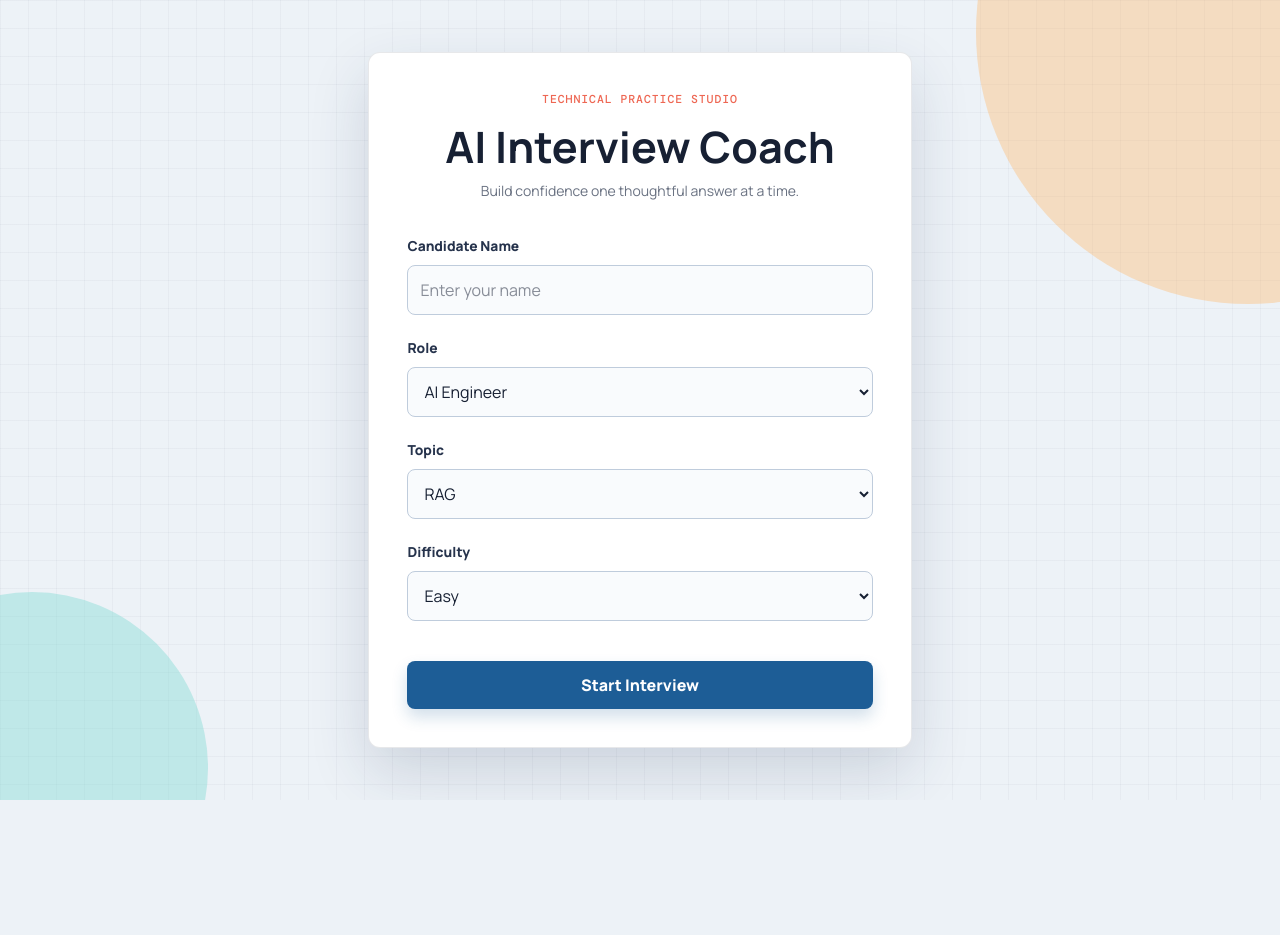
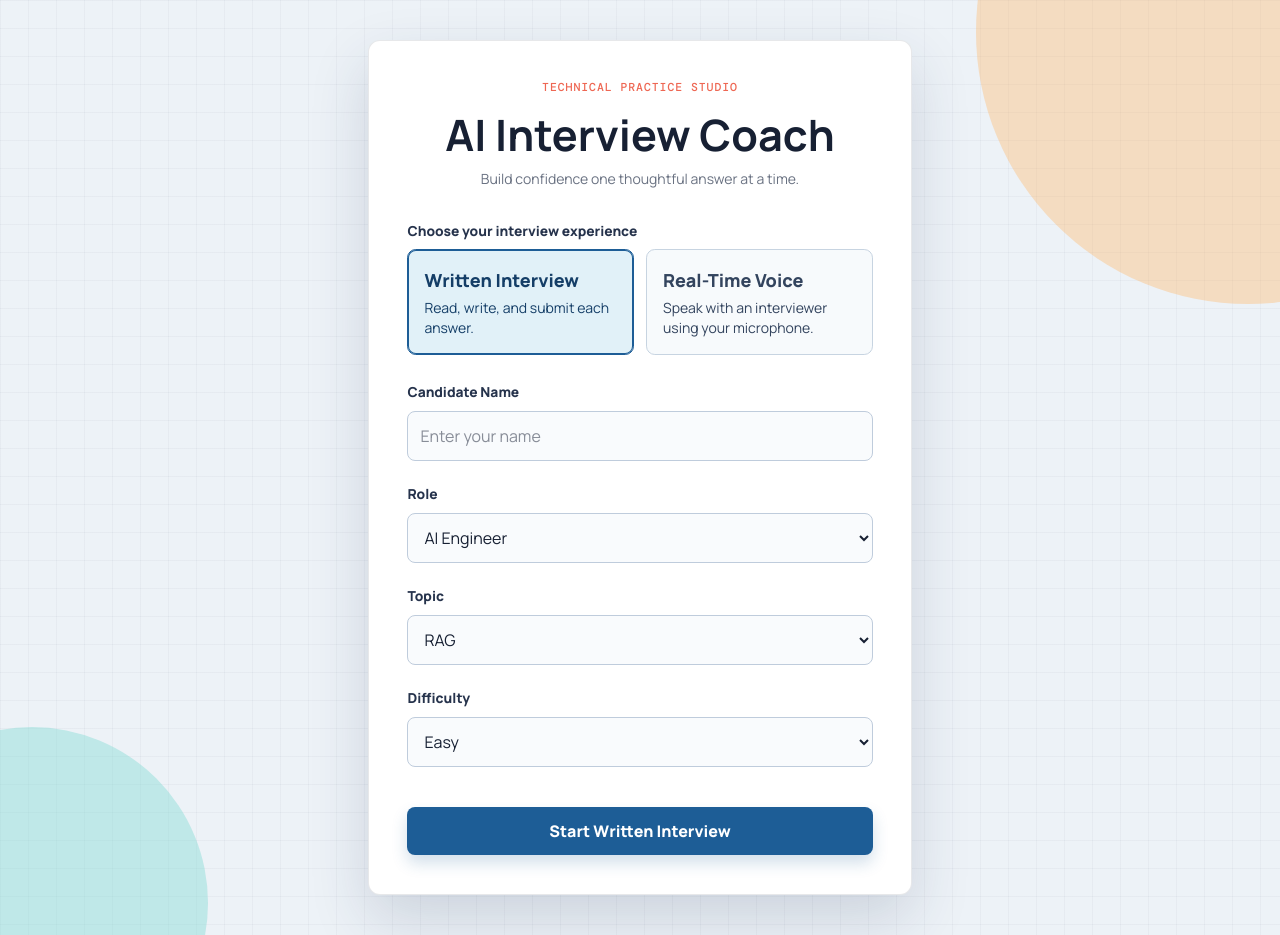
Before and after one commit to spqdot/ai-interview-coach, a React app in the folder frontend/: page / in a window 1280 px wide. Before the commit the page ends 800 px from the top, so only its background shows below. Built offline with nearby package versions, Linux system fonts and the light colour scheme; the HTML template or start-up script is replaced by a standard one.

Commit message:
Add written and real-time voice interview modes

```diff
--- a/frontend/src/components/AnswerBox.jsx
+++ b/frontend/src/components/AnswerBox.jsx
@@ -1,6 +1,16 @@
 import { useEffect, useRef, useState } from "react";
 
-function AnswerBox({ answer, setAnswer, onSubmit, onStopInterview, loading, questionNumber }) {
+function AnswerBox({
+    answer,
+    setAnswer,
+    onSubmit,
+    onStopInterview,
+    loading,
+    questionNumber,
+    questionKey,
+    speechLanguage = "en-US",
+    voiceOnly = false,
+}) {
     const recognitionRef = useRef(null);
     const pauseTimerRef = useRef(null);
     const finalTranscriptRef = useRef("");
@@ -26,7 +36,7 @@ function AnswerBox({ answer, setAnswer, onSubmit, onStopInterview, loading, ques
         }
 
         const recognition = new SpeechRecognition();
-        recognition.lang = "en-US";
+        recognition.lang = speechLanguage;
         recognition.continuous = true;
         recognition.interimResults = true;
 
@@ -94,7 +104,7 @@ function AnswerBox({ answer, setAnswer, onSubmit, onStopInterview, loading, ques
             clearTimeout(pauseTimerRef.current);
             recognition.abort();
         };
-    }, [setAnswer]);
+    }, [setAnswer, speechLanguage]);
 
     useEffect(() => {
         clearTimeout(pauseTimerRef.current);
@@ -107,7 +117,7 @@ function AnswerBox({ answer, setAnswer, onSubmit, onStopInterview, loading, ques
         if (recognitionRef.current) {
             recognitionRef.current.abort();
         }
-    }, [questionNumber]);
+    }, [questionKey || questionNumber]);
 
     const startListening = () => {
         if (loading || isListening || submissionStartedRef.current) {
@@ -151,7 +161,7 @@ function AnswerBox({ answer, setAnswer, onSubmit, onStopInterview, loading, ques
         <div className="answer-box mt-6">
 
             <label className="block font-semibold mb-2">
-                Your Answer
+                {voiceOnly ? "Your response" : "Your Answer"}
             </label>
 
             {voiceSupported ? (
@@ -162,7 +172,7 @@ function AnswerBox({ answer, setAnswer, onSubmit, onStopInterview, loading, ques
                         disabled={loading || isListening || submissionStartedRef.current}
                         className="voice-button w-full border border-blue-600 text-blue-700 rounded-lg p-3 hover:bg-blue-50 disabled:border-gray-300 disabled:text-gray-400 disabled:bg-gray-100"
                     >
-                        {isListening ? "🔴 Listening..." : "🎤 Speak"}
+                        {isListening ? "🔴 Listening..." : voiceOnly ? "🎤 Start speaking" : "🎤 Speak"}
                     </button>
 
                     {isListening && (
@@ -197,6 +207,15 @@ function AnswerBox({ answer, setAnswer, onSubmit, onStopInterview, loading, ques
                 </p>
             )}
 
+            {voiceOnly ? (
+                <div className="voice-transcript min-h-28 p-4">
+                    {answer || (
+                        <span className="text-gray-400">
+                            Your live response will appear here while you speak.
+                        </span>
+                    )}
+                </div>
+            ) : (
                 <textarea
                     value={answer}
                     onChange={(e) => setAnswer(e.target.value)}
@@ -205,7 +224,9 @@ function AnswerBox({ answer, setAnswer, onSubmit, onStopInterview, loading, ques
                     className="w-full border rounded-lg p-4 resize-none focus:outline-none focus:ring-2 focus:ring-blue-500"
                     disabled={loading || isListening}
                 />
+            )}
 
+            {!voiceOnly && (
                 <button
                     onClick={onSubmit}
                     disabled={loading || isListening || !answer.trim() || submissionStartedRef.current}
@@ -213,6 +234,7 @@ function AnswerBox({ answer, setAnswer, onSubmit, onStopInterview, loading, ques
                 >
                     {loading ? "Evaluating..." : "Submit Answer"}
                 </button>
+            )}
 
             <button
                 type="button"
--- a/frontend/src/pages/Home.jsx
+++ b/frontend/src/pages/Home.jsx
@@ -7,6 +7,8 @@ function Home() {
     const [role, setRole] = useState("AI Engineer");
     const [topic, setTopic] = useState("RAG");
     const [difficulty, setDifficulty] = useState("Easy");
+    const [mode, setMode] = useState("written");
+    const [speechLanguage, setSpeechLanguage] = useState("en-US");
 
     const [loading, setLoading] = useState(false);
 
@@ -35,9 +37,12 @@ function Home() {
             navigate("/interview", {
                 state: {
                     ...response.data,
+                    candidate_name: candidateName,
                     role: role,
                     topic: topic,
                     difficulty: difficulty,
+                    mode: mode,
+                    speechLanguage: speechLanguage,
                 },
             });
 
@@ -77,6 +82,35 @@ function Home() {
                 <p className="text-center text-gray-500 text-sm mb-8">
                     Build confidence one thoughtful answer at a time.
                 </p>
+
+
+                <div className="mb-6">
+                    <p className="field-label mb-2">Choose your interview experience</p>
+
+                    <div className="grid grid-cols-1 sm:grid-cols-2 gap-3">
+                        <button
+                            type="button"
+                            onClick={() => setMode("written")}
+                            className={`mode-card text-left p-4 ${
+                                mode === "written" ? "mode-card-active" : ""
+                            }`}
+                        >
+                            <span className="block text-lg font-extrabold">Written Interview</span>
+                            <span className="block text-sm mt-1">Read, write, and submit each answer.</span>
+                        </button>
+
+                        <button
+                            type="button"
+                            onClick={() => setMode("voice")}
+                            className={`mode-card text-left p-4 ${
+                                mode === "voice" ? "mode-card-active" : ""
+                            }`}
+                        >
+                            <span className="block text-lg font-extrabold">Real-Time Voice</span>
+                            <span className="block text-sm mt-1">Speak with an interviewer using your microphone.</span>
+                        </button>
+                    </div>
+                </div>
 
 
                 <div className="space-y-5">
@@ -210,6 +244,26 @@ function Home() {
                         </select>
                     </div>
 
+                    {mode === "voice" && (
+                        <div>
+                            <label className="field-label">
+                                Voice Language
+                            </label>
+
+                            <select
+                                className="form-control w-full border rounded-lg p-3 mt-2"
+                                value={speechLanguage}
+                                onChange={(e) => setSpeechLanguage(e.target.value)}
+                            >
+                                <option value="en-US">English</option>
+                                <option value="bn-BD">Bengali</option>
+                                <option value="hi-IN">Hindi</option>
+                                <option value="es-ES">Spanish</option>
+                                <option value="fr-FR">French</option>
+                            </select>
+                        </div>
+                    )}
+
 
                     {/* Start Interview Button */}
                     <button
@@ -223,7 +277,9 @@ function Home() {
                     >
                         {loading
                             ? "Starting Interview..."
-                            : "Start Interview"
+                            : mode === "voice"
+                                ? "Start Real Interview"
+                                : "Start Written Interview"
                         }
                     </button>
 
--- a/frontend/src/pages/Interview.jsx
+++ b/frontend/src/pages/Interview.jsx
@@ -24,20 +24,27 @@ function Interview() {
 
     const [answer, setAnswer] = useState("");
     const [loading, setLoading] = useState(false);
+    const [voiceStage, setVoiceStage] = useState(
+        state?.mode === "voice" ? "ready" : "question"
+    );
 
     const [questionNumber, setQuestionNumber] = useState(1);
     const speechRef = useRef(null);
 
     const maxQuestions = 5;
+    const isVoiceInterview = state?.mode === "voice";
+    const speechLanguage = state?.speechLanguage || "en-US";
+    const readyPrompt = `Hi ${state?.candidate_name || "there"}, welcome to your ${state?.role || "technical"} interview. Today we will discuss ${state?.topic || "your selected topic"}. Are you ready to begin?`;
+    const interviewerMessage = voiceStage === "ready" ? readyPrompt : question;
 
     const speakQuestion = () => {
-        if (!("speechSynthesis" in window) || !question) {
+        if (!("speechSynthesis" in window) || !interviewerMessage || !isVoiceInterview) {
             return;
         }
 
         window.speechSynthesis.cancel();
-        const utterance = new SpeechSynthesisUtterance(question);
-        utterance.lang = "en-US";
+        const utterance = new SpeechSynthesisUtterance(interviewerMessage);
+        utterance.lang = speechLanguage;
         utterance.rate = 0.92;
         speechRef.current = utterance;
         window.speechSynthesis.speak(utterance);
@@ -49,7 +56,7 @@ function Interview() {
         return () => {
             window.speechSynthesis?.cancel();
         };
-    }, [question]);
+    }, [interviewerMessage, isVoiceInterview, speechLanguage]);
 
     const stopInterview = async () => {
         if (loading || !state?.interview_id) {
@@ -88,6 +95,12 @@ function Interview() {
 
         if (!answerText) {
             alert("Please enter your answer before submitting.");
+            return;
+        }
+
+        if (isVoiceInterview && voiceStage === "ready") {
+            setAnswer("");
+            setVoiceStage("question");
             return;
         }
 
@@ -194,7 +207,7 @@ function Interview() {
                     </h1>
 
                     <p className="text-gray-500 mt-2">
-                        Technical Interview
+                        {isVoiceInterview ? "Real-Time Voice Interview" : "Written Technical Interview"}
                     </p>
 
                 </div>
@@ -307,22 +320,22 @@ function Interview() {
                     <div className="mb-6">
 
                         <p className="text-sm font-medium text-gray-500 mb-2">
-                            Interview Question
+                            {isVoiceInterview ? "AI Interviewer" : "Interview Question"}
                         </p>
 
                         <div className="p-6 bg-gray-50 border border-gray-200 rounded-xl">
 
                             <p className="text-xl font-semibold text-gray-900 leading-relaxed">
-                                {question}
+                                {interviewerMessage}
                             </p>
 
-                            {"speechSynthesis" in window && (
+                            {isVoiceInterview && "speechSynthesis" in window && (
                                 <button
                                     type="button"
                                     onClick={speakQuestion}
                                     className="mt-5 text-sm font-semibold text-blue-700 hover:text-blue-900"
                                 >
-                                    Listen to question again
+                                    Replay interviewer
                                 </button>
                             )}
 
@@ -342,6 +355,9 @@ function Interview() {
                         onStopInterview={stopInterview}
                         loading={loading}
                         questionNumber={questionNumber}
+                        questionKey={`${questionNumber}-${voiceStage}`}
+                        speechLanguage={speechLanguage}
+                        voiceOnly={isVoiceInterview}
                     />
 
 
@@ -355,7 +371,11 @@ function Interview() {
 
                             {loading
                                 ? "Evaluating your answer and preparing the next question..."
-                                : "Answer as you would in a real technical interview."
+                                : isVoiceInterview
+                                    ? voiceStage === "ready"
+                                        ? "Answer the interviewer by voice to begin."
+                                        : "Speak naturally. Say when you are finished, or pause to submit automatically."
+                                    : "Answer as you would in a real technical interview."
                             }
 
                         </p>
--- a/frontend/src/styles/index.css
+++ b/frontend/src/styles/index.css
@@ -281,3 +281,34 @@ textarea {
         box-shadow: none !important;
     }
 }
+
+.mode-card {
+    border: 1px solid #c7d4e1;
+    border-radius: 0.55rem;
+    color: #33445e;
+    background: #f7fafc;
+    transition: border-color 160ms ease, background 160ms ease, box-shadow 160ms ease, transform 160ms ease;
+}
+
+.mode-card:hover {
+    border-color: #5c91bc;
+    background: #eef6fb;
+    transform: translateY(-1px);
+}
+
+.mode-card-active {
+    border-color: #1d5d96;
+    color: #143e67;
+    background: #e1f1f8;
+    box-shadow: inset 0 0 0 1px #1d5d96;
+}
+
+.voice-transcript {
+    display: flex;
+    align-items: flex-start;
+    border: 1px solid #bfd3e3;
+    border-radius: 0.5rem;
+    background: #f4f9fc;
+    color: #1b3858;
+    line-height: 1.65;
+}
```
Lines whose indentation alone changed are shown as unchanged.
